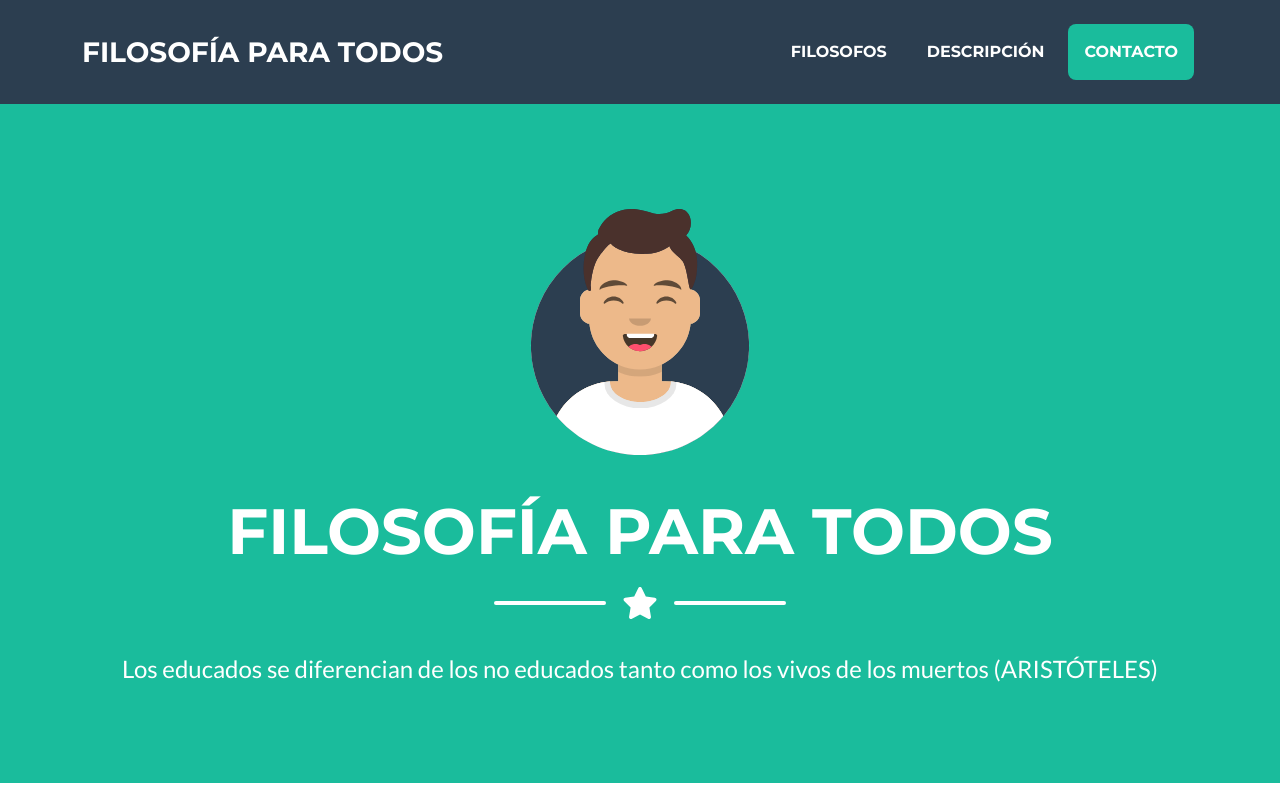
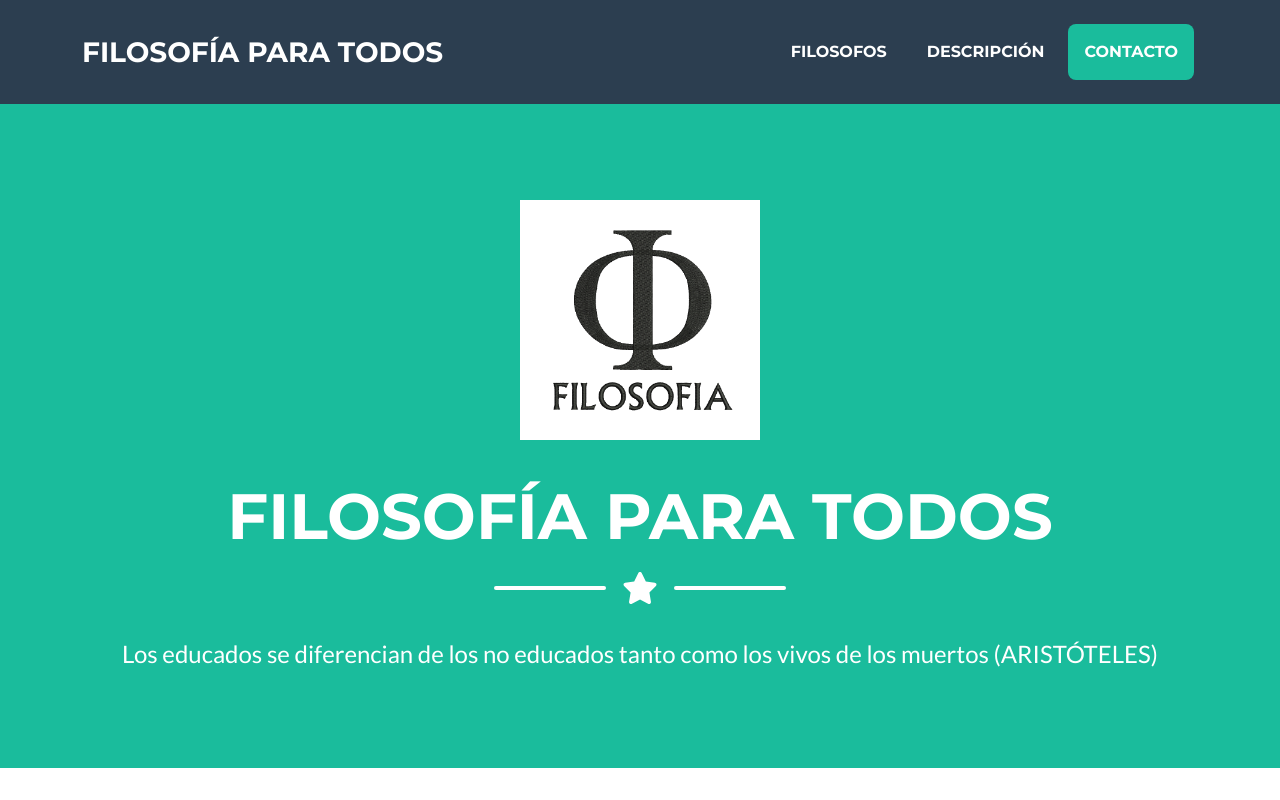
Before and after one commit to leyeduca28/modle2, a plain HTML site: page index.html in a window 1280 px wide. Shown: the top 800 px of the page. Drawn offline with nearby package versions, Linux system fonts and the light colour scheme.

Commit message:
Update index.html

```diff
--- a/index.html
+++ b/index.html
@@ -38,7 +38,7 @@
         <header class="masthead bg-primary text-white text-center">
             <div class="container d-flex align-items-center flex-column">
                 <!-- Masthead Avatar Image-->
-                <img class="masthead-avatar mb-5" src="assets/img/avataaars.svg" alt="..." />
+                <img class="masthead-avatar mb-5" src="assets/img/LOGO FIL.jpg" alt="..." />
                 <!-- Masthead Heading-->
                 <h1 class="masthead-heading text-uppercase mb-0">FILOSOFÍA PARA TODOS</h1>
                 <!-- Icon Divider-->
```
